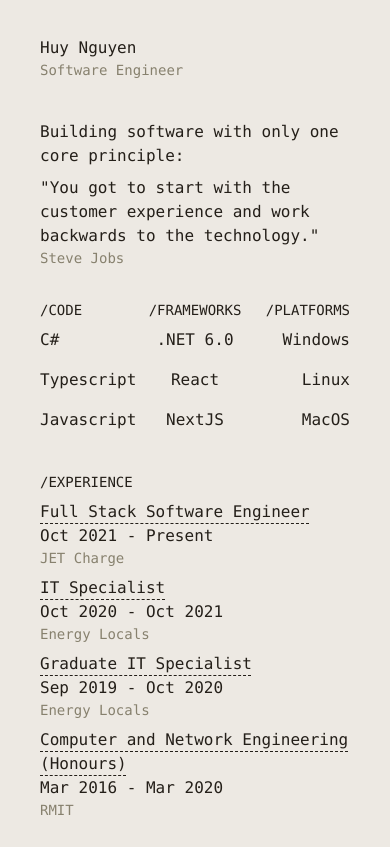
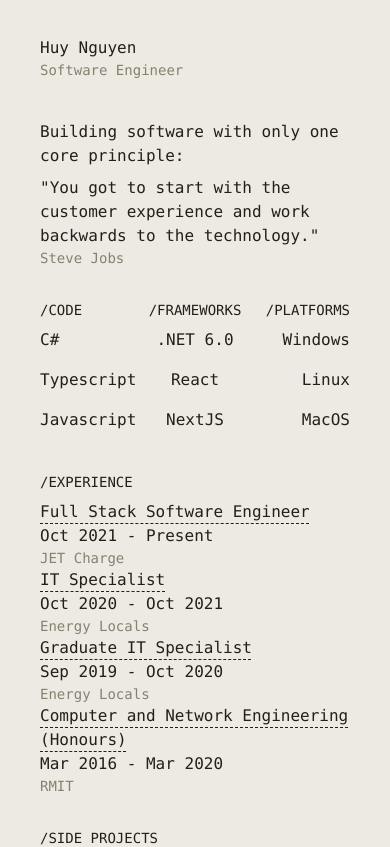
Before and after one commit to HuyNguyenAu/huynguyen-space, a React (Vite) app: page / in a window 390 px wide. Shown: the top 847 px of the page. Built offline with nearby package versions, Linux system fonts and the light colour scheme.

Commit message:
Update ExperienceItem styles: adjust margin for role link and add margin to Experience heading

```diff
--- a/src/components/experience.tsx
+++ b/src/components/experience.tsx
@@ -17,7 +17,7 @@ const ExperienceItem = ({
 }) => {
   return (
     <>
-      <Link className="mb-0 mt-2 md:my-2" href={href}>{role}</Link>
+      <Link className="m-0" href={href}>{role}</Link>
       <div>
         <Body className="text-start md:text-end m-0 md:mb-0">
           {startDate} - {endDate}
@@ -31,7 +31,7 @@ const ExperienceItem = ({
 const Experience = ({ children }: PropsWithChildren) => {
   return (
      <Section className="grid grid-cols-1 md:grid-cols-[auto_1fr]">
-      <Heading className="md:col-span-2">/EXPERIENCE</Heading>
+      <Heading className="mb-2 md:col-span-2">/EXPERIENCE</Heading>
       {children}
     </Section>
   );
```
